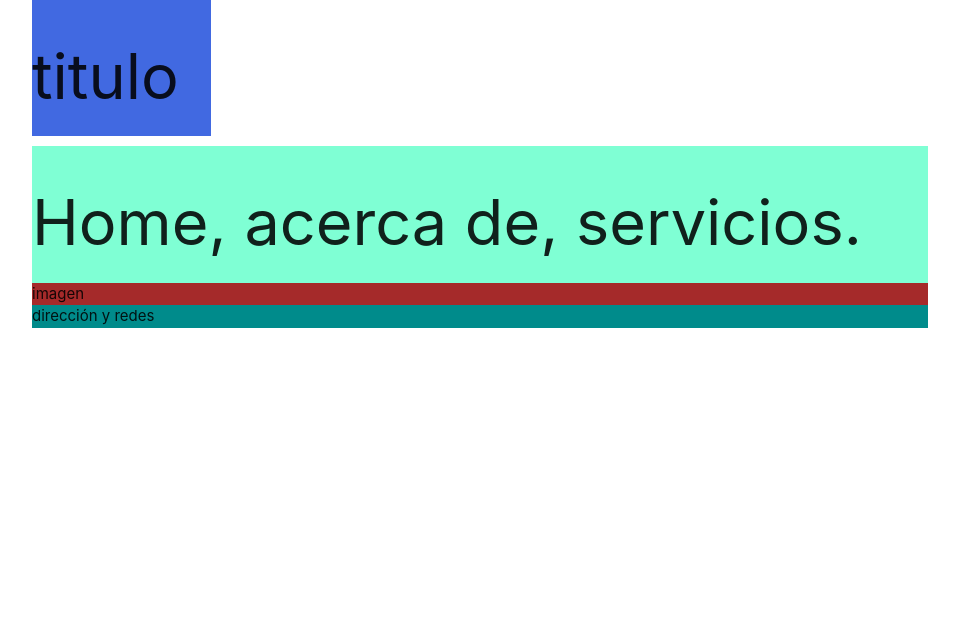
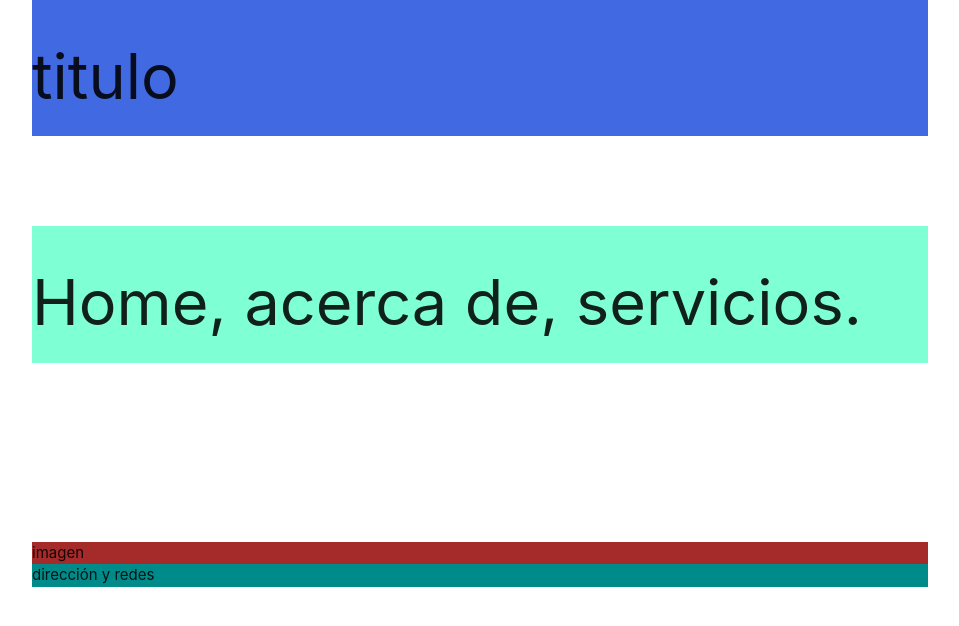
Before and after one commit to luisasierrap/CRMSanMartin, an Angular app: page / in a window 1280 px wide. Shown: the top 626 px of the page, without its empty margins (160-1119 px from the left). Built offline with nearby package versions, Linux system fonts and the light colour scheme.

Commit message:
CRMSanMartin

```diff
--- a/src/app/app.component.css
+++ b/src/app/app.component.css
@@ -8,11 +8,10 @@ margin-block-end: 10%;
 }
 
 .header{
-    width:20%;
     display:flex;
     background-color:royalblue;
     flex:1;
-    margin-block-end: 10px;
+    margin-block-end: 10%;
 
 }
 .content{
@@ -21,6 +20,7 @@ margin-block-end: 10%;
     background-color: aquamarine;
     flex:1;
     flex-direction: column-reverse;
+    margin-block-end: 20%;
 
 }
 .content2{
```
Also changed, not shown: logo.jpg.
